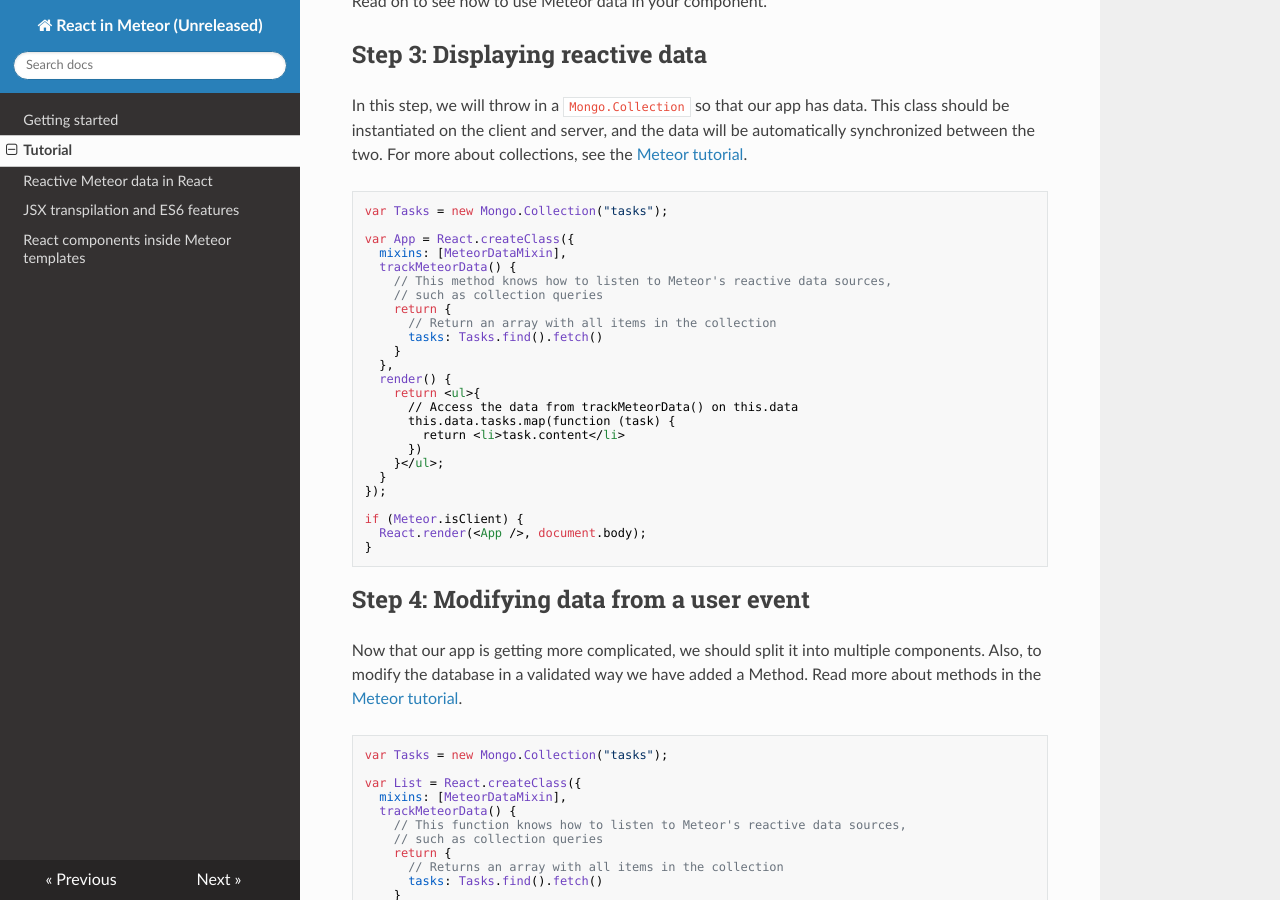
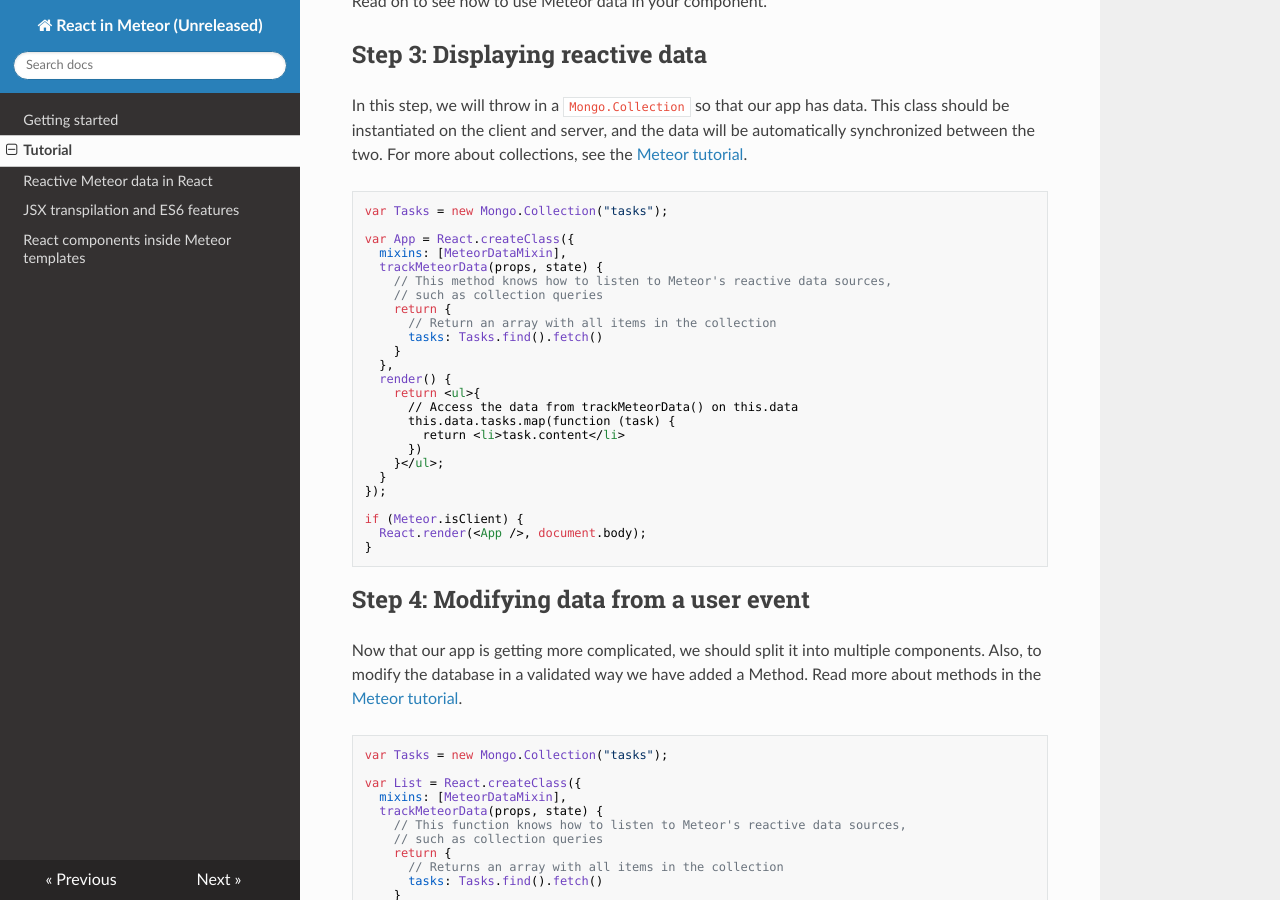
Before and after one commit to meteor/react-packages, an MkDocs documentation site: the page built from docs/tutorial.md, in a window 1280 px wide and 900 px high, scrolled down 1093 px. Built offline with MkDocs 1.6.1, drawn with Linux system fonts in a browser that asks for light colours; nearby versions of some CDN libraries; old or Windows-style settings are respelled for this version of MkDocs.

Commit message:
Add warning not to access props and state directly
...from trackMeteorData.  Also, supply the parameters in the tutorial
even if we don't use them, to steer people in the right direction.

```diff
--- a/docs/tutorial.md
+++ b/docs/tutorial.md
@@ -47,7 +47,7 @@ var Tasks = new Mongo.Collection("tasks");
 
 var App = React.createClass({
   mixins: [MeteorDataMixin],
-  trackMeteorData() {
+  trackMeteorData(props, state) {
     // This method knows how to listen to Meteor's reactive data sources,
     // such as collection queries
     return {
@@ -79,7 +79,7 @@ var Tasks = new Mongo.Collection("tasks");
 
 var List = React.createClass({
   mixins: [MeteorDataMixin],
-  trackMeteorData() {
+  trackMeteorData(props, state) {
     // This function knows how to listen to Meteor's reactive data sources,
     // such as collection queries
     return {
```
Also changed, not shown: docs/meteor-data.md (+2 -0 lines).
